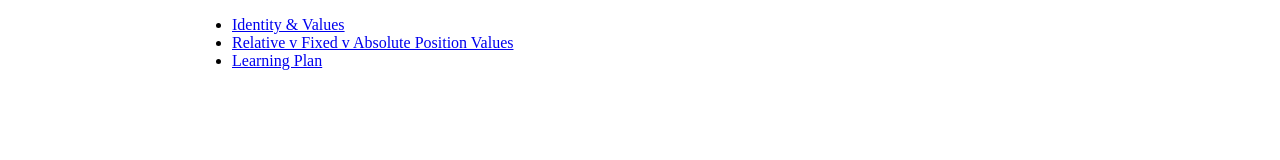
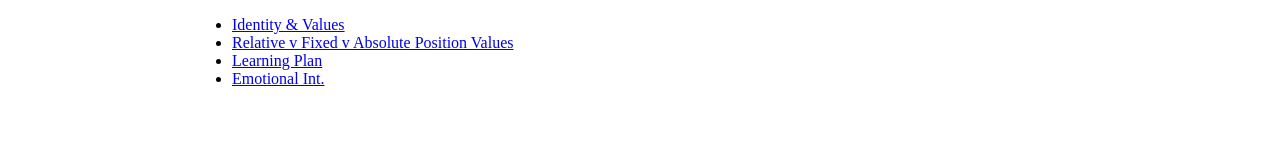
Before and after one commit to dylan-curtis-reeve/dylan-curtis-reeve.github.io, a plain HTML site: page blog/blog_index.html in a window 1280 px wide. Shown: the part 227-387 px from the top of the page. Drawn offline with Linux system fonts and the light colour scheme; files whose address does not match are found by name.

Commit message:
Update blog index to include EI blog

```diff
--- a/blog/blog_index.html
+++ b/blog/blog_index.html
@@ -37,6 +37,7 @@
               <li><a href="identity-values.html">Identity & Values</a></li>
               <li><a href="rel_fixed_abs_blog.html">Relative v Fixed v Absolute Position Values</a></li>
               <li><a href="learning-plan.html">Learning Plan</a></li>
+              <li><a href="emotional-intelligence.html">Emotional Int.</a></li>
             </ul>
           </div>
 
```
